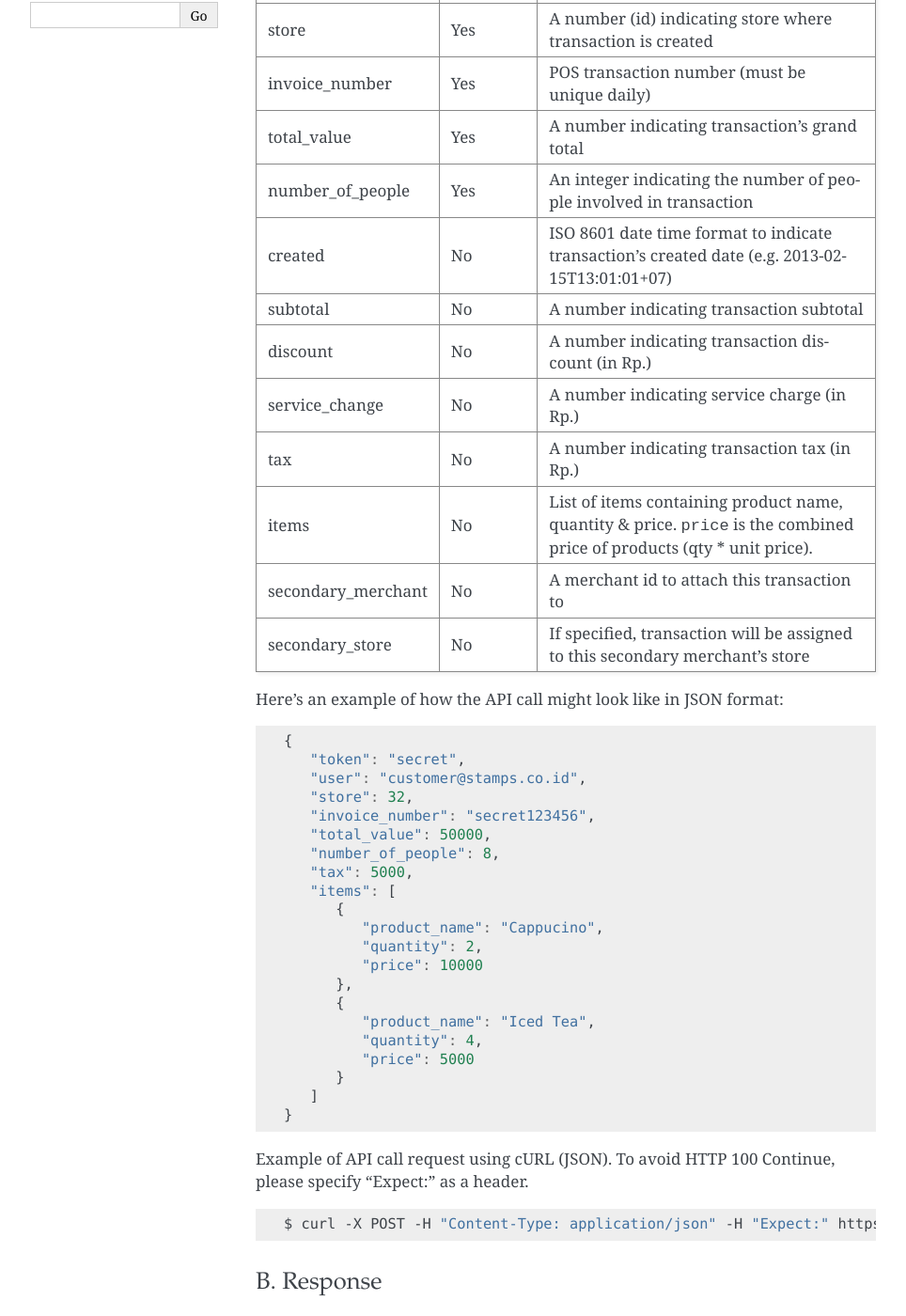
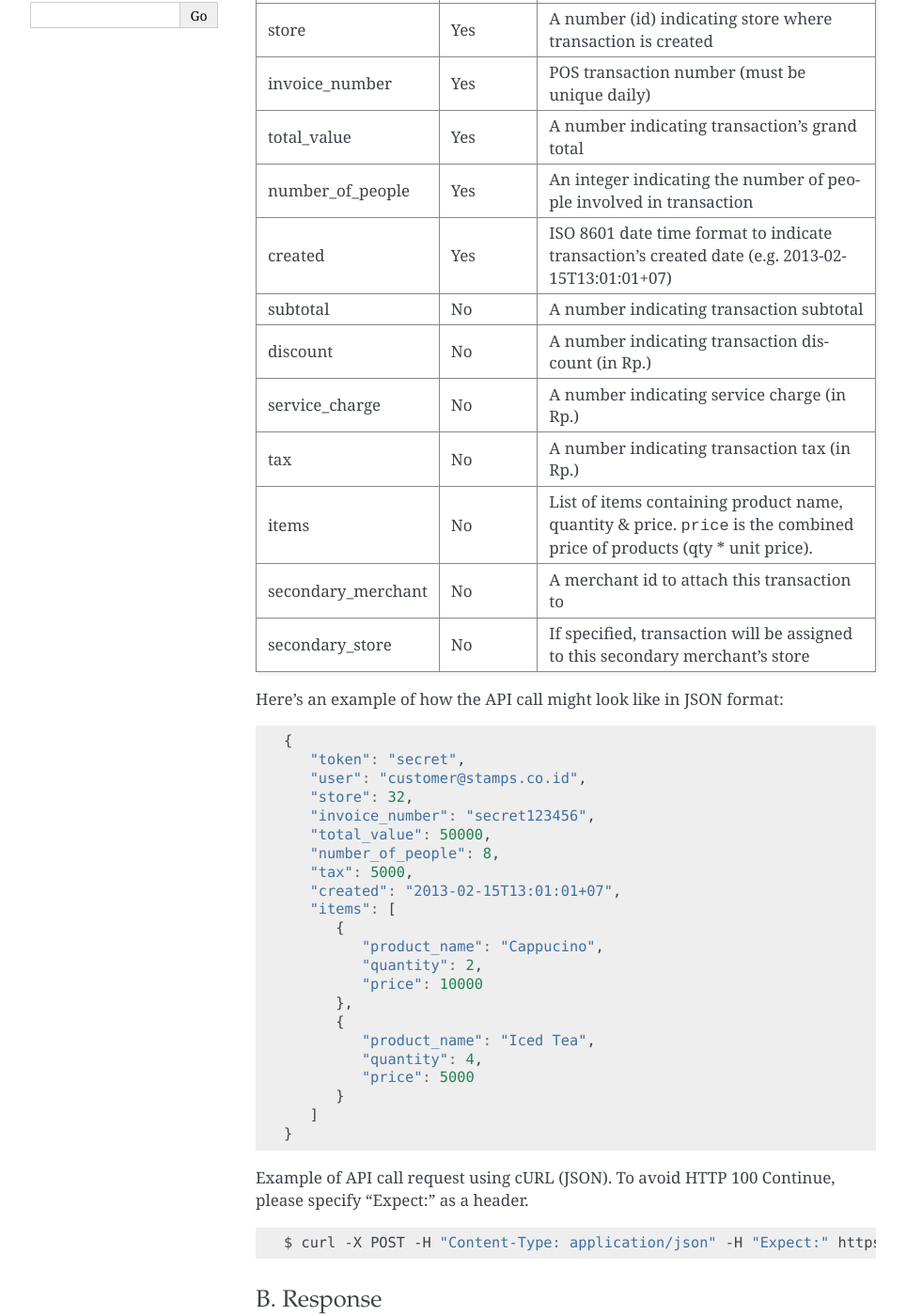
Before and after one commit to ui/stamps-api-docs, a Sphinx documentation site: the page built from source/transaction_api.rst, in a window 1280 px wide and 1400 px high, scrolled down 533 px. Shown: the whole window at 94% size, without its empty margins (148-1112 px from the left). Built offline with Sphinx 7.4.7, drawn with Linux system fonts in a browser that asks for light colours.

Commit message:
Fixes "service_charge" typo.

```diff
--- a/source/transaction_api.rst
+++ b/source/transaction_api.rst
@@ -26,12 +26,12 @@ store               Yes         A number (id) indicating store where transaction
 invoice_number      Yes         POS transaction number (must be unique daily)
 total_value         Yes         A number indicating transaction's grand total
 number_of_people    Yes         An integer indicating the number of people involved in transaction
-created             No          ISO 8601 date time format to indicate transaction's
+created             Yes         ISO 8601 date time format to indicate transaction's
                                 created date
                                 (e.g. 2013-02-15T13:01:01+07)
 subtotal            No          A number indicating transaction subtotal
 discount            No          A number indicating transaction discount (in Rp.)
-service_change      No          A number indicating service charge (in Rp.)
+service_charge      No          A number indicating service charge (in Rp.)
 tax                 No          A number indicating transaction tax (in Rp.)
 items               No          List of items containing product name, quantity & price.
                                 ``price`` is the combined price of products (qty * unit price).
@@ -52,6 +52,7 @@ Here's an example of how the API call might look like in JSON format:
        "total_value": 50000,
        "number_of_people": 8,
        "tax": 5000,
+       "created": "2013-02-15T13:01:01+07",
        "items": [
           {
              "product_name": "Cappucino",
@@ -71,7 +72,7 @@ Example of API call request using cURL (JSON). To avoid HTTP 100 Continue, pleas
 
 .. code-block :: bash
 
-    $ curl -X POST -H "Content-Type: application/json" -H "Expect:" https://stamps.co.id/api/transactions/add -i -d '{ "token": "secret", "user": "customer@stamps.co.id", "store": 2, "number_of_people": 8, "invoice_number": "invoice_1", "total_value": 50000, "items": [{"product_name": "Cappucino", "quantity": 2, "price": 10000}, {"product_name": "Iced Tea", "quantity": 4, "price": 5000}]}'
+    $ curl -X POST -H "Content-Type: application/json" -H "Expect:" https://stamps.co.id/api/transactions/add -i -d '{ "token": "secret", "created": "2013-02-15T13:01:01+07", "user": "customer@stamps.co.id", "store": 2, "number_of_people": 8, "invoice_number": "invoice_1", "total_value": 50000, "items": [{"product_name": "Cappucino", "quantity": 2, "price": 10000}, {"product_name": "Iced Tea", "quantity": 4, "price": 5000}]}'
 
 
 B. Response
```
